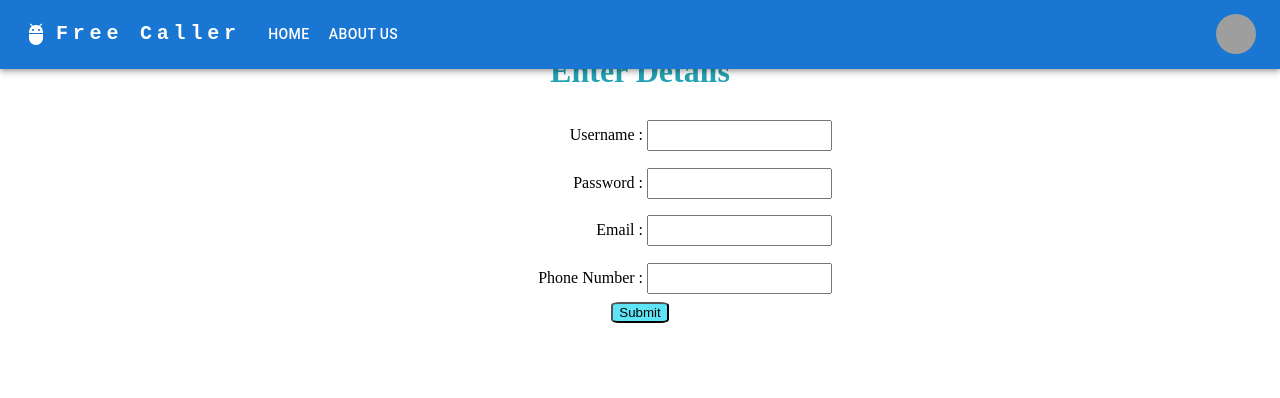
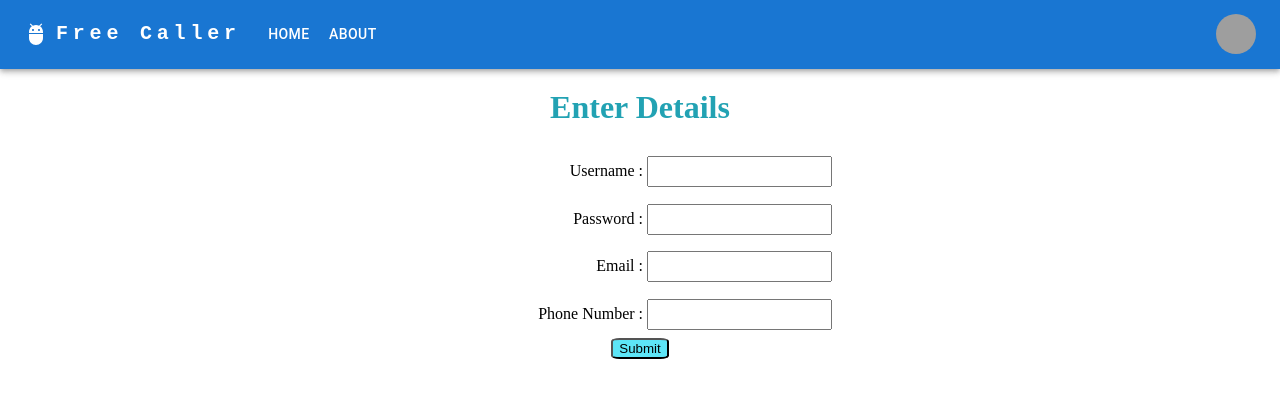
Before and after one commit to Thomas7474/true_caller_clone, a React (Vite) app in the folder true_caller/: page /signup in a window 1280 px wide. Shown: the top 398 px of the page. Built offline with nearby package versions, Linux system fonts and the light colour scheme; grey boxes are pictures that could not be loaded.

Commit message:
front-end bugs fixed

```diff
--- /dev/null
+++ b/package.json
@@ -0,0 +1,5 @@
+{
+  "dependencies": {
+    "react-router-dom": "^6.25.1"
+  }
+}
--- a/true_caller/src/components/body.css
+++ b/true_caller/src/components/body.css
@@ -2,7 +2,7 @@
     position: relative;
     display: inline-block;
     padding-top: 20px;
-    margin-top: -60px;
+    margin-top: -90px;
 
   }
 
@@ -14,9 +14,9 @@
 
   .overlay-text {
     position: absolute;
-    top: 35%;
+    top: 5%;
     left: 25%;
-    transform: translate(-50%, -50%);
+
     color: white;
     background-color: rgba(0, 0, 0, 0.5); /* Semi-transparent background */
     padding: 10px;
--- a/true_caller/src/components/header.jsx
+++ b/true_caller/src/components/header.jsx
@@ -13,7 +13,7 @@ return(
 
       </ul>
 
-      <button ><Link to="/login" className="login">Login</Link></button>
+      <button className="login"><Link to="/login" >Login</Link></button>
       <button className="sign_in"> <Link to="/signup" >Sign Up</Link>
         </button>
     </nav>
--- a/true_caller/src/components/login.jsx
+++ b/true_caller/src/components/login.jsx
@@ -47,7 +47,7 @@ function Login(){
     <div className="App">
       <ResponsiveAppBar />
       <div className="container">
-        <h1>Enter Details</h1>
+       <br /><br /> <h1>Enter Details</h1>
         <div className="inputs">
         <div>
         <label for="addname">Email : </label>
--- a/true_caller/src/components/navbar.jsx
+++ b/true_caller/src/components/navbar.jsx
@@ -19,7 +19,7 @@ import ListItemButton from "@mui/material/ListItemButton";
 import ListItemText from "@mui/material/ListItemText";
 import { Link } from "react-router-dom";
 
-const pages = ["Home", "About Us"];
+const pages = ["Home","About"];
 const settings = ["Account", "Dashboard", "Logout"];
 
 function ResponsiveAppBar() {
@@ -110,11 +110,11 @@ function ResponsiveAppBar() {
               </Button>
             </Link>
             <Button
-              key={"About Us"}
+              key={"About"}
               onClick={handleCloseNavMenu}
               sx={{ my: 2, color: "white", display: "block" }}
             >
-              About Us
+              About
             </Button>
           </Box>
 
--- a/true_caller/src/components/signup.jsx
+++ b/true_caller/src/components/signup.jsx
@@ -51,7 +51,7 @@ function Signup(){
     <div className="App">
       <ResponsiveAppBar/>
       <div className="containers">
-        <h1>Enter Details</h1>
+      <br /><br />  <h1>Enter Details</h1>
         <div className="input">
         <div>
         <label for="addname">Username : </label>
--- a/true_caller/src/index.css
+++ b/true_caller/src/index.css
@@ -32,9 +32,7 @@ a:hover{
 
 }
 
-/* .navi_bar{
-    position: ;
-} */
+
 
 .login{
     height: 50px;
@@ -45,6 +43,7 @@ a:hover{
     margin-top: 25px;
     font-weight: bold;
     font-size: 25px;
+    text-emphasis-color: black;
 
 }
 .login:hover{
@@ -96,6 +95,7 @@ li{
     max-width: 1000px;
     font-size: 30px;
     font-family: 'Trebuchet MS', 'Lucida Sans Unicode', 'Lucida Grande', 'Lucida Sans', Arial, sans-serif;
+
 }
 
 .return_home{
```
Also changed, not shown: 1 other file (tests, documents, lock files or other folders).
